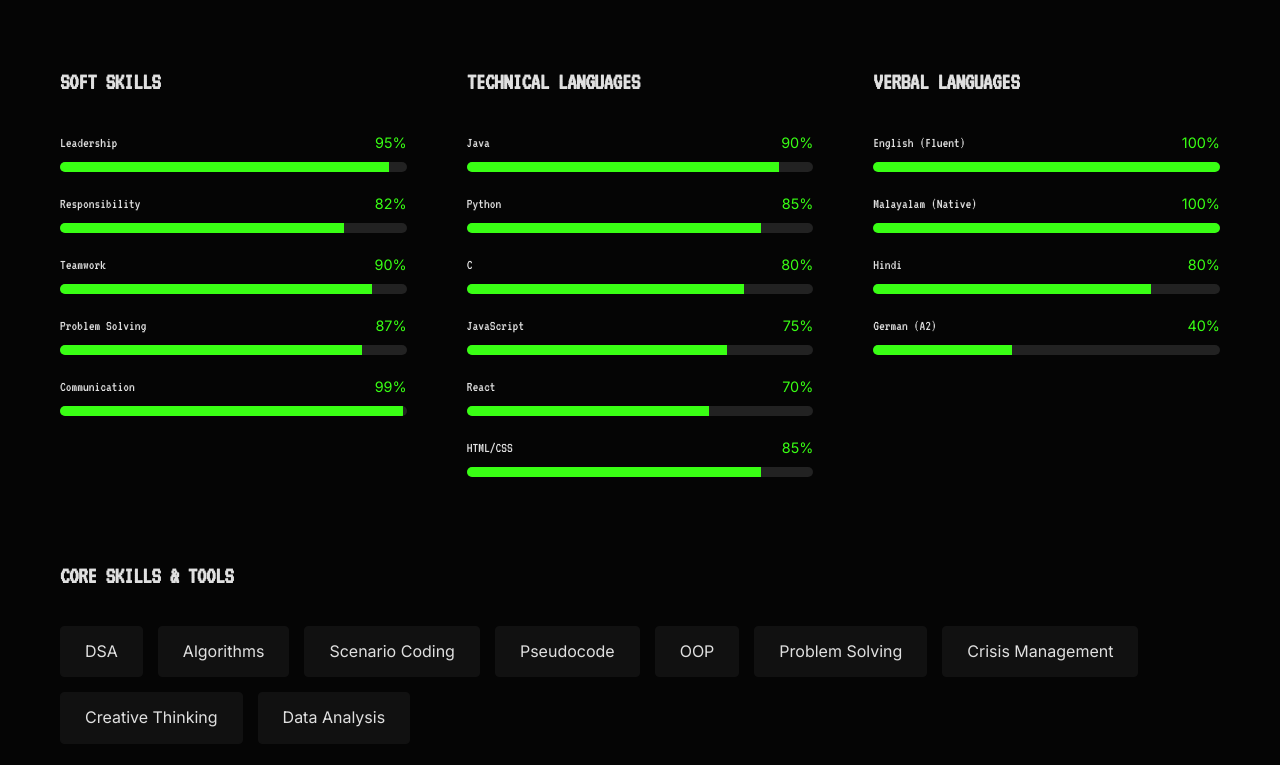
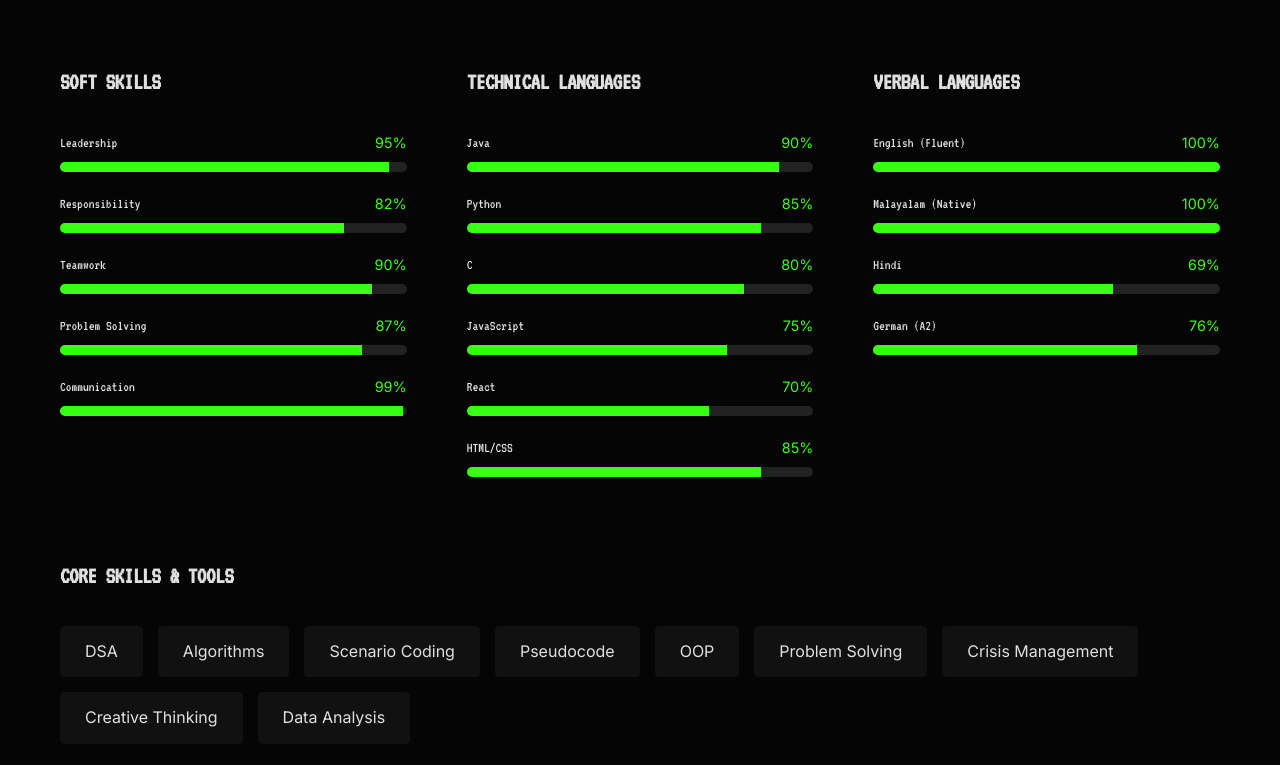
Before and after one commit to Ajil21/AejelPortfolio, a React (Vite) app: page / in a window 1280 px wide. Shown: the part 1934-2699 px from the top of the page. Built offline with nearby package versions, Linux system fonts and the light colour scheme.

Commit message:
Update language proficiency in Skills.jsx

```diff
--- a/src/components/Skills.jsx
+++ b/src/components/Skills.jsx
@@ -31,8 +31,8 @@ const Skills = () => {
     const verbalLanguages = [
         { name: "English (Fluent)", percent: 100 },
         { name: "Malayalam (Native)", percent: 100 },
-        { name: "Hindi", percent: 80 },
-        { name: "German (A2)", percent: 40 }
+        { name: "Hindi", percent: 69 },
+        { name: "German (A2)", percent: 76 }
     ];
 
     const softSkills = [
```
